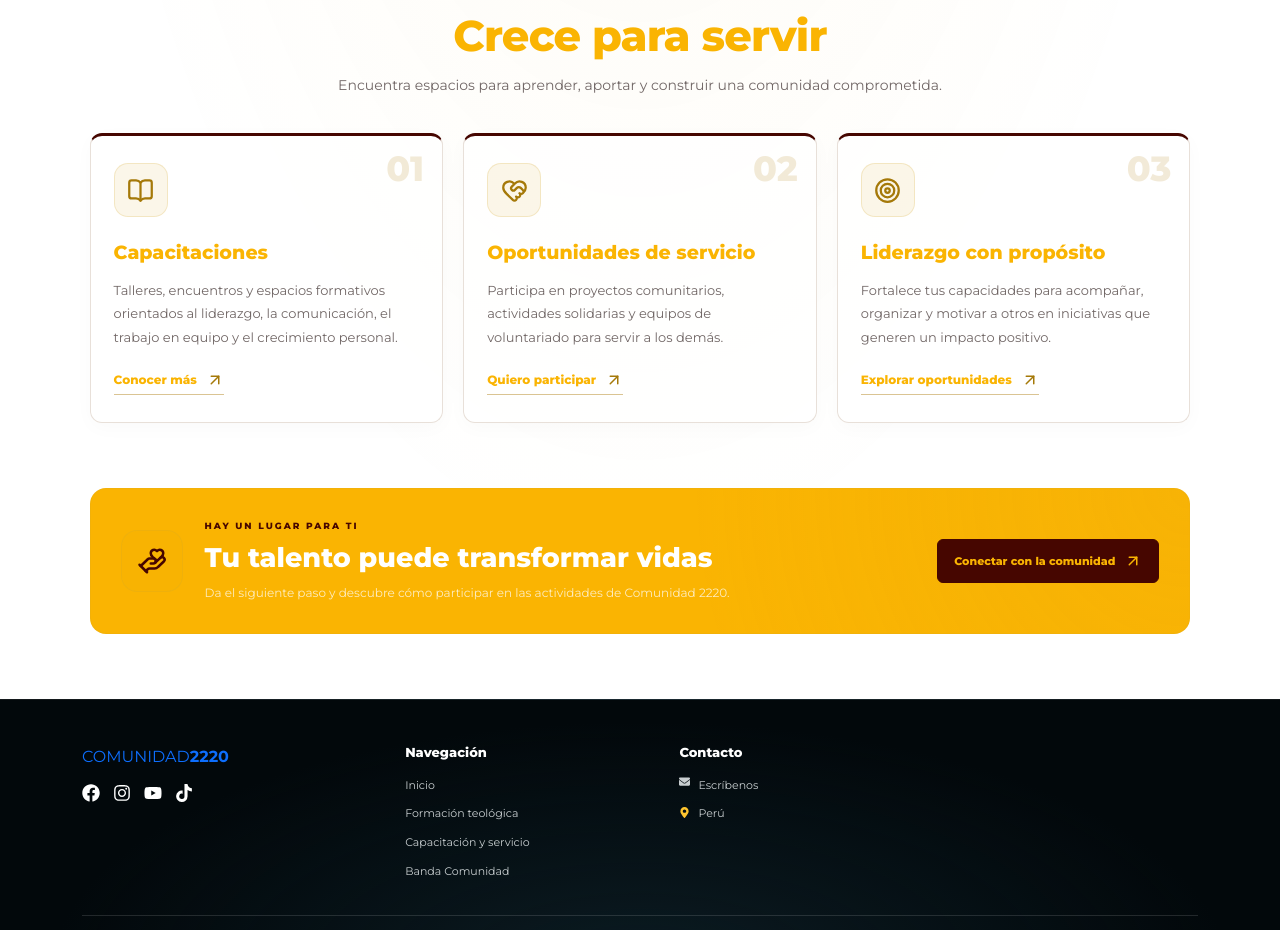
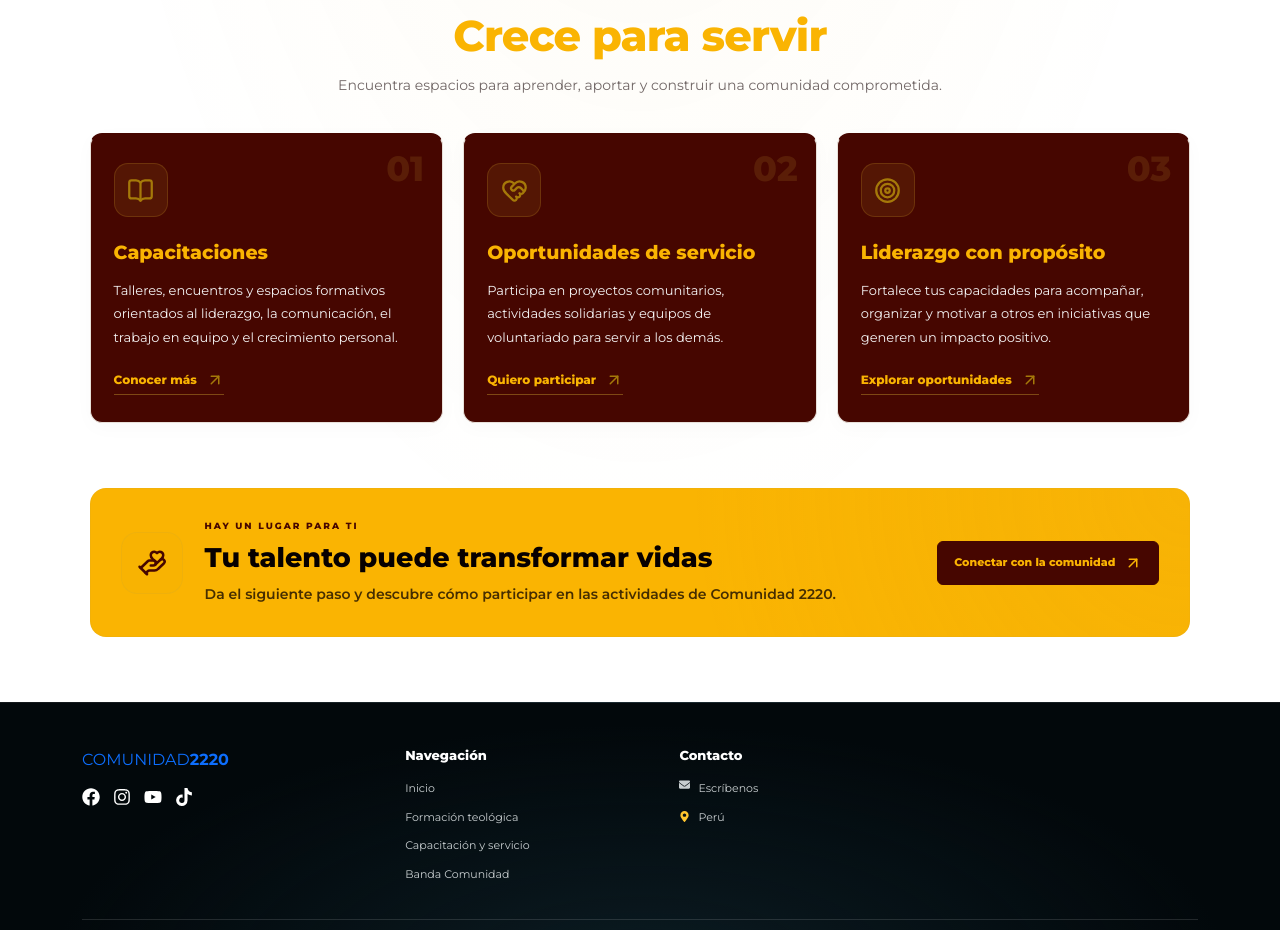
Before and after one commit to aloneluigifullstack/Comunidad2220, a React (Vite) app: page /Comunidad2220/capacitacion-servicio in a window 1280 px wide. Shown: the part 1180-2110 px from the top of the page. Built offline with nearby package versions, Linux system fonts and the light colour scheme; a web font is replaced by a local one.

Commit message:
Add files via upload

```diff
--- a/src/Capacitacionyservicio.css
+++ b/src/Capacitacionyservicio.css
@@ -443,7 +443,7 @@
   min-width: 0;
   padding: 27px 23px;
   overflow: hidden;
-  background: rgba(255, 255, 255, 0.75);
+  background: rgba(70, 6, 0, 1);
   border: 1px solid #e8e0d9;
   border-top: 3px solid var(--cys-dorado);
   border-radius: 12px;
@@ -502,7 +502,7 @@
 .cys-tarjeta p {
   flex: 1;
   margin: 0 0 22px;
-  color: #716766;
+  color: #f5f4f4;
   font-size: 13px;
   line-height: 1.8;
 }
@@ -583,7 +583,7 @@
 
 .cys-llamado-texto h2 {
   margin: 0 0 8px;
-  color: #ffffff;
+  color: #070000;
   font-size: clamp(19px, 2.4vw, 27px);
   font-weight: 800;
   line-height: 1.3;
@@ -591,9 +591,10 @@
 
 .cys-llamado-texto p {
   margin: 0;
-  color: rgba(255, 255, 255, 0.75);
-  font-size: 12px;
+  color: rgba(9, 0, 0, 0.75);
+  font-size: 14px;
   line-height: 1.7;
+  font-weight: 600;
 }
 
 .cys-llamado-boton {
--- a/src/index.css
+++ b/src/index.css
@@ -1074,7 +1074,7 @@ button {
 }
 
 .pagina-quienes {
-  --color-fondo: #acacac;
+  --color-fondo: #fff;
   --color-acento: #898380;
   color: #090000;
 }
```
